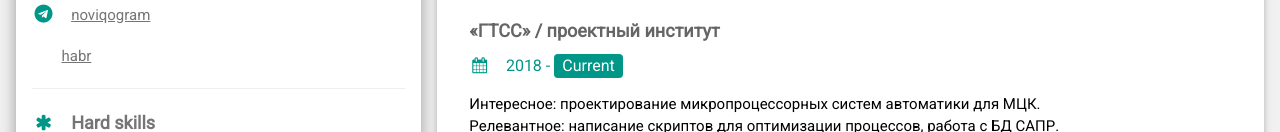
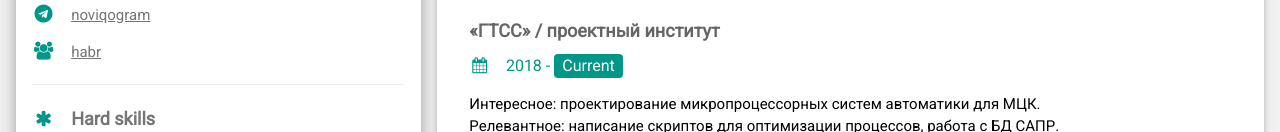
Before and after one commit to noviqogit/noviqogit.github.io, a plain HTML site: page index.html in a window 1280 px wide. Shown: the part 619-751 px from the top of the page. Drawn offline with nearby package versions, Linux system fonts and the light colour scheme.

Commit message:
update 5

```diff
--- a/index.html
+++ b/index.html
@@ -74,7 +74,7 @@
           <p><i class="fa fa-envelope fa-fw w3-margin-right w3-large w3-text-teal"></i><a href="mailto:noviqov.ae@gmail.com">noviqov.ae@gmail.com</a></p>
           <p><i class="fa fa-github-square fa-fw w3-margin-right w3-large w3-text-teal"></i><a href="https://github.com/noviqogit">noviqogit</a></p>
           <p><i class="fa fa-telegram fa-fw w3-margin-right w3-large w3-text-teal"></i><a href="https://t.me/noviqogram">noviqogram</a></p>
-          <p><i class="fas fa-users fa-fw w3-margin-right w3-large w3-text-teal"></i><a href="https://habr.com/ru/users/noviqohabr/">habr</a></p>
+          <p><i class="fa fa-users fa-fw w3-margin-right w3-large w3-text-teal"></i><a href="https://habr.com/ru/users/noviqohabr/">habr</a></p>
           <hr>
 
           <p class="w3-large"><b><i class="fa fa-asterisk fa-fw w3-margin-right w3-text-teal"></i>Hard skills</b></p>
```
